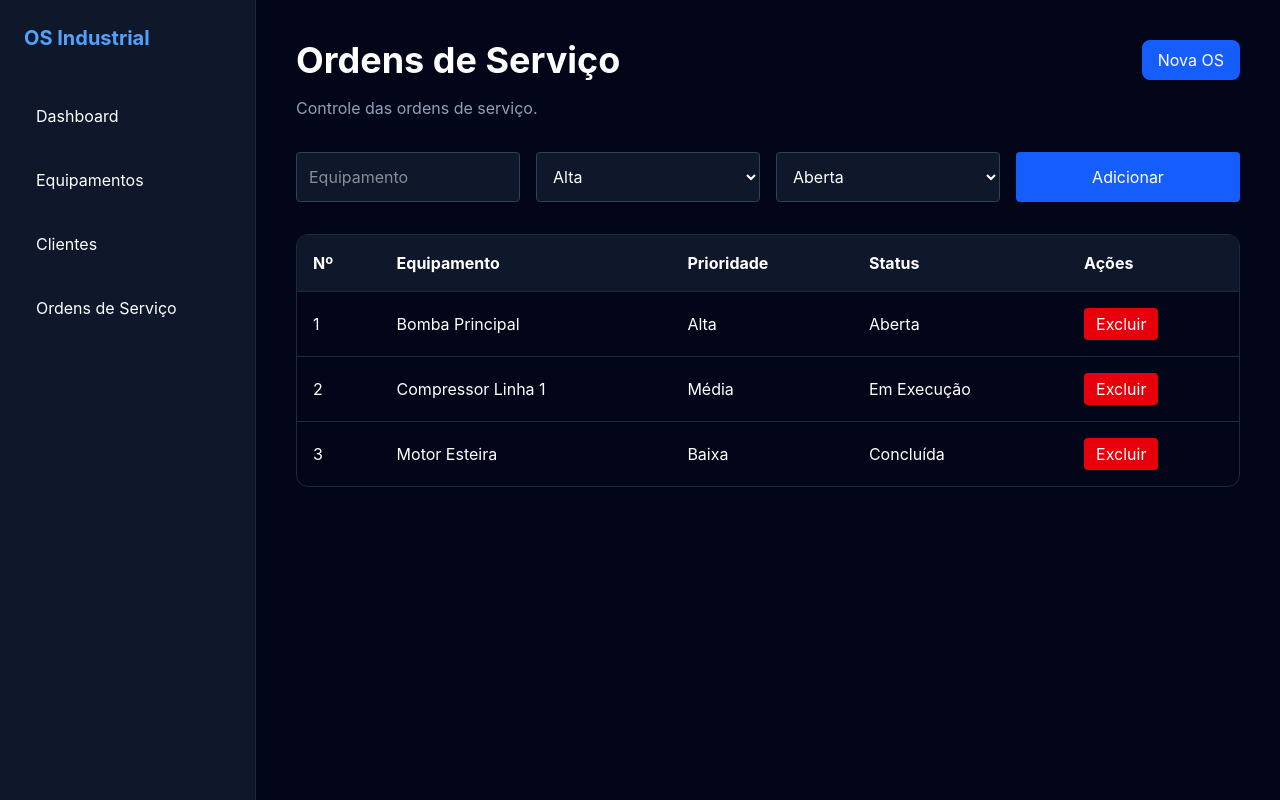
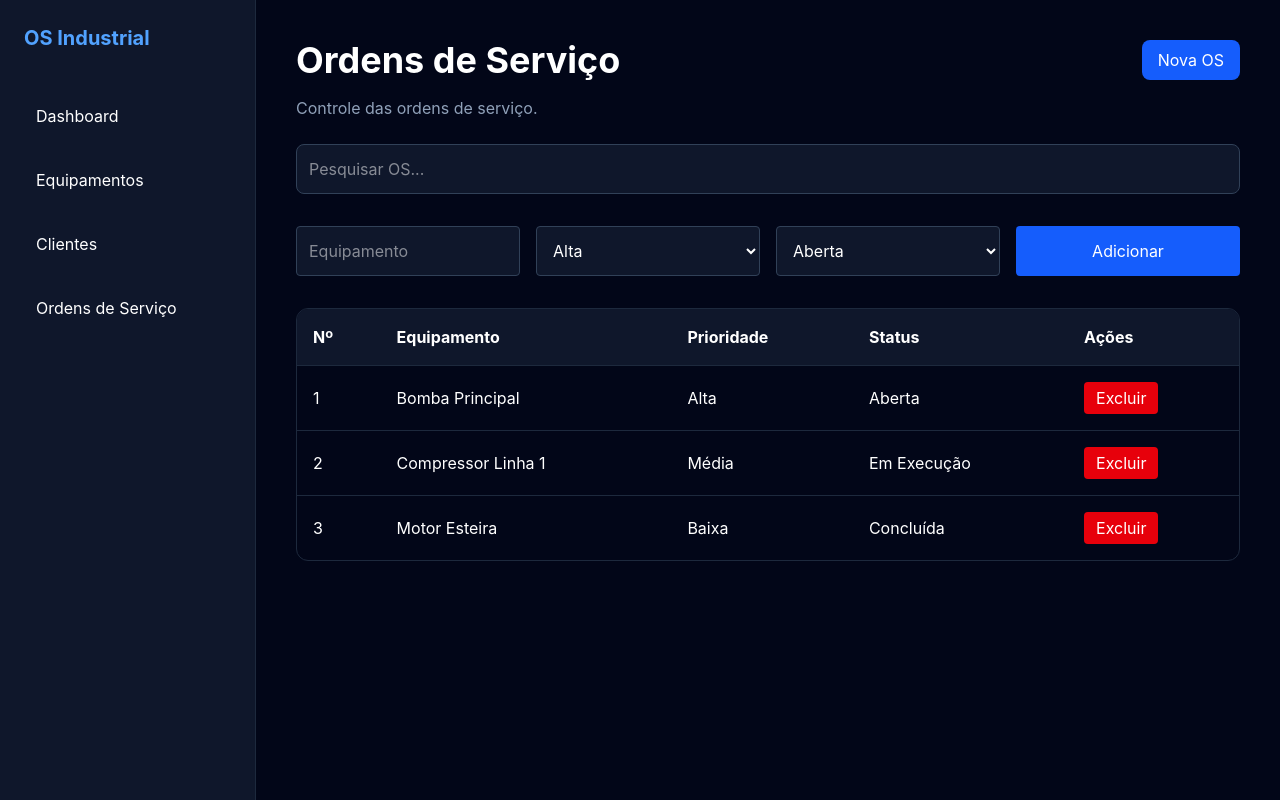
Before and after one commit to FersouBR/os-industrial, a React (Vite) app: page /ordens in a window 1280 px wide. Built offline with nearby package versions, Linux system fonts and the light colour scheme.

Commit message:
Busca ordens de serviço no modulo de ordens de serviço

```diff
--- a/src/pages/OrdensServico.jsx
+++ b/src/pages/OrdensServico.jsx
@@ -14,6 +14,13 @@ function OrdensServico() {
 
           const [status, setStatus] =
             useState('Aberta')
+          const [busca, setBusca] =
+            useState('')
+            const ordensFiltradas = ordensServico.filter((os) =>
+              os.equipamento.toLowerCase().includes(
+                busca.toLowerCase()
+              )
+            )
             function adicionarOS() {
                       if (!equipamento) return
 
@@ -58,6 +65,15 @@ function OrdensServico() {
       <p className="mt-4 text-slate-400">
         Controle das ordens de serviço.
       </p>
+      <div className="mt-6">
+        <input
+          type="text"
+          placeholder="Pesquisar OS..."
+          value={busca}
+          onChange={(e) => setBusca(e.target.value)}
+          className="w-full rounded-lg border border-slate-700 bg-slate-900 p-3 text-white"
+        />
+      </div>
       <div className="mt-8 grid gap-4 md:grid-cols-4">
 
           <input
@@ -122,7 +138,7 @@ function OrdensServico() {
 
           <tbody>
 
-            {ordensServico.map((os) => (
+            {ordensFiltradas.map((os) => (
               <tr
                 key={os.id}
                 className="border-t border-slate-800"
```
